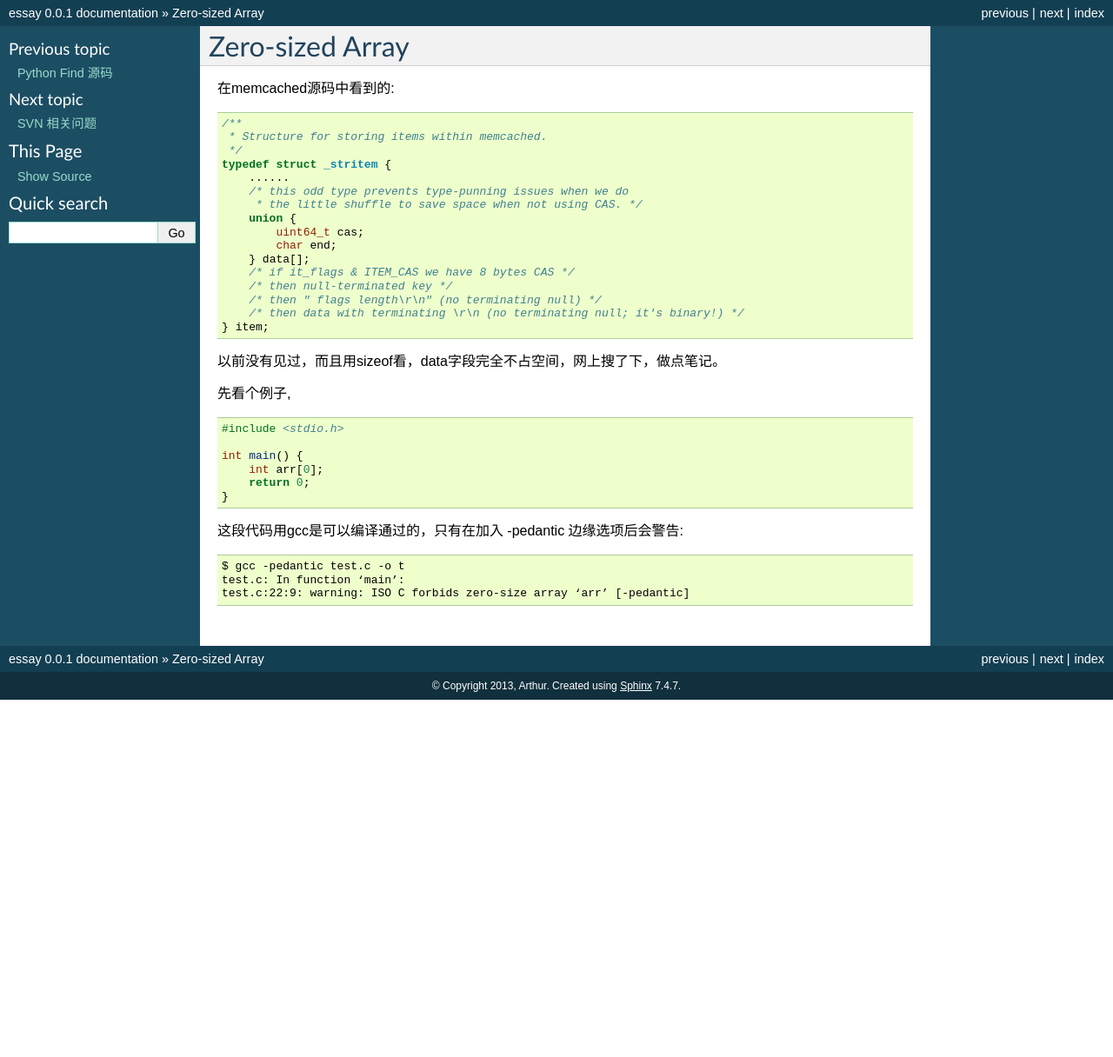
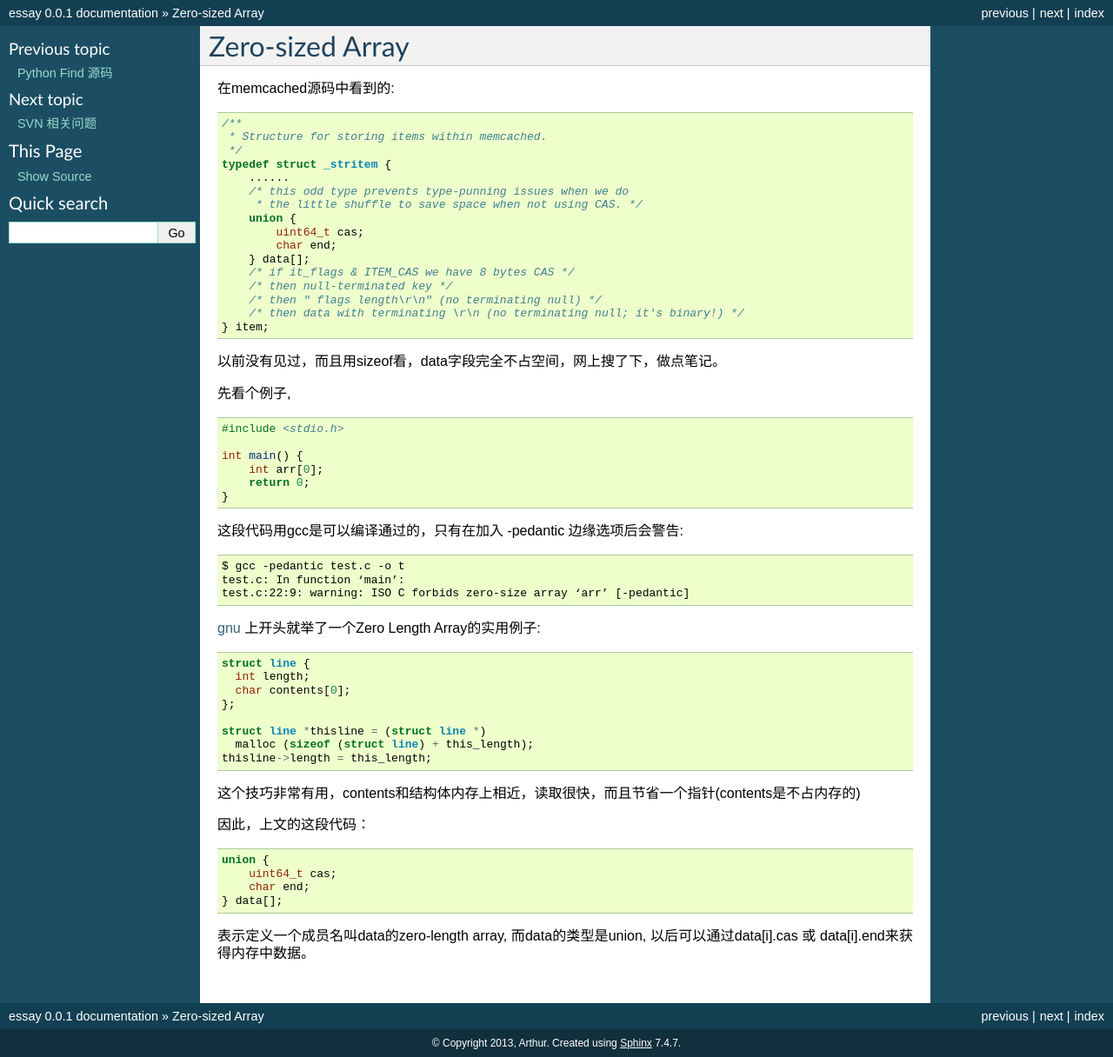
Before and after one commit to largetalk/newdatum, a Sphinx documentation site: the page built from notes/source/201306/zeroarray.rst, in a window 1280 px wide. Shown: the whole page at 87% size. Built offline with Sphinx 7.4.7, drawn with Linux system fonts in a browser that asks for light colours; formulas are drawn with MathJax 3; before the commit the page ends 900 px from its top, so only the background shows below that.

Commit message:
complete zeroarray

```diff
--- a/notes/source/201306/zeroarray.rst
+++ b/notes/source/201306/zeroarray.rst
@@ -41,3 +41,31 @@ Zero-sized Array
   $ gcc -pedantic test.c -o t
   test.c: In function ‘main’:
   test.c:22:9: warning: ISO C forbids zero-size array ‘arr’ [-pedantic]
+
+gnu_ 上开头就举了一个Zero Length Array的实用例子:
+
+.. _gnu: http://gcc.gnu.org/onlinedocs/gcc/Zero-Length.html
+
+.. code-block:: c
+
+  struct line {
+    int length;
+    char contents[0];
+  };
+
+  struct line *thisline = (struct line *)
+    malloc (sizeof (struct line) + this_length);
+  thisline->length = this_length;
+
+这个技巧非常有用，contents和结构体内存上相近，读取很快，而且节省一个指针(contents是不占内存的)
+
+因此，上文的这段代码：
+
+.. code-block:: c
+
+    union {
+        uint64_t cas;
+        char end;
+    } data[];
+
+表示定义一个成员名叫data的zero-length array, 而data的类型是union, 以后可以通过data[i].cas 或 data[i].end来获得内存中数据。
```
